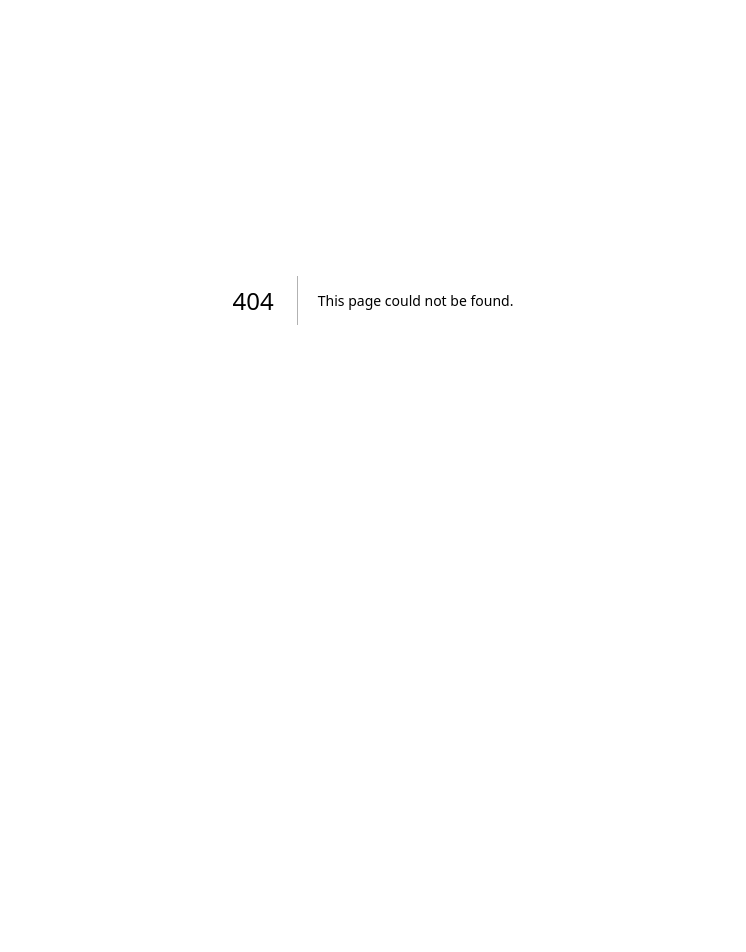
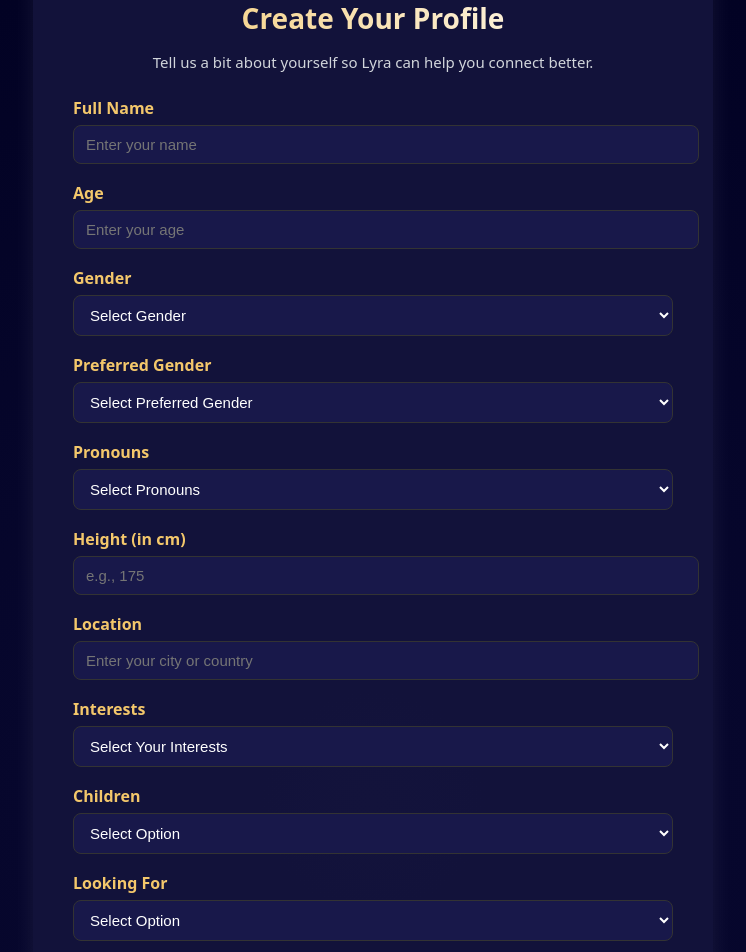
Before and after one commit to E-Camacho314/Endless_Moments_LLC-An_Intelligent_Safety-Focused_Dating_App, a Next.js app in the folder apps/web/: page /profile-setup in a window 1280 px wide. Before the commit this address had no page. Shown: the part 140-1092 px from the top of the page, without its empty margins (267-1013 px from the left). Before the commit the page ends 840 px from the top, so only its background shows below. Built offline with nearby package versions, Linux system fonts and the light colour scheme.

Commit message:
created profile page and added sign up page

```diff
--- /dev/null
+++ b/apps/web/src/app/profile-setup/page.tsx
@@ -0,0 +1,222 @@
+'use client';
+
+import { useState } from 'react';
+import { useRouter } from 'next/navigation';
+import './profileSetup.css';
+
+export default function ProfileSetupPage() {
+  const router = useRouter();
+
+  const [profile, setProfile] = useState({
+    name: '',
+    gender: '',
+    preferredGender: '',
+    pronouns: '',
+    age: '',
+    height: '',
+    location: '',
+    interests: '',
+    children: '',
+    lookingFor: '',
+    education: '',
+    occupation: '',
+    q1: '',
+    q2: '',
+    q3: '',
+  });
+
+  const handleChange = (
+    e: React.ChangeEvent<HTMLInputElement | HTMLTextAreaElement | HTMLSelectElement>
+  ) => {
+    setProfile({ ...profile, [e.target.name]: e.target.value });
+  };
+
+  const handleSubmit = (e: React.FormEvent) => {
+    e.preventDefault();
+    console.log('Profile created:', profile);
+    router.push('/profile');
+  };
+
+  return (
+    <div className="profile-setup-container">
+      <div className="profile-setup-box">
+        <h1>Create Your Profile</h1>
+        <p>Tell us a bit about yourself so Lyra can help you connect better.</p>
+
+        <form onSubmit={handleSubmit} className="profile-form">
+          {/* Name and Age */}
+          <div className="form-group">
+            <label>Full Name</label>
+            <input
+              name="name"
+              placeholder="Enter your name"
+              value={profile.name}
+              onChange={handleChange}
+              required
+            />
+          </div>
+          <div className="form-group">
+            <label>Age</label>
+            <input
+              name="age"
+              type="number"
+              placeholder="Enter your age"
+              value={profile.age}
+              onChange={handleChange}
+              required
+            />
+          </div>
+
+          {/* Gender Info */}
+          <div className="form-group">
+            <label>Gender</label>
+            <select name="gender" value={profile.gender} onChange={handleChange}>
+              <option value="">Select Gender</option>
+              <option value="Male">Male</option>
+              <option value="Female">Female</option>
+              <option value="Other">Other / Prefer not to say</option>
+            </select>
+          </div>
+
+          <div className="form-group">
+            <label>Preferred Gender</label>
+            <select
+              name="preferredGender"
+              value={profile.preferredGender}
+              onChange={handleChange}
+            >
+              <option value="">Select Preferred Gender</option>
+              <option value="Male">Male</option>
+              <option value="Female">Female</option>
+              <option value="Any">Any</option>
+            </select>
+          </div>
+
+          {/* Pronouns & Height */}
+          <div className="form-group">
+            <label>Pronouns</label>
+            <select name="pronouns" value={profile.pronouns} onChange={handleChange}>
+              <option value="">Select Pronouns</option>
+              <option value="He/Him">He/Him</option>
+              <option value="She/Her">She/Her</option>
+              <option value="They/Them">They/Them</option>
+            </select>
+          </div>
+
+          <div className="form-group">
+            <label>Height (in cm)</label>
+            <input
+              name="height"
+              placeholder="e.g., 175"
+              value={profile.height}
+              onChange={handleChange}
+            />
+          </div>
+
+          {/* Location */}
+          <div className="form-group">
+            <label>Location</label>
+            <input
+              name="location"
+              placeholder="Enter your city or country"
+              value={profile.location}
+              onChange={handleChange}
+            />
+          </div>
+
+          {/* Interests */}
+          <div className="form-group">
+            <label>Interests</label>
+            <select name="interests" value={profile.interests} onChange={handleChange}>
+              <option value="">Select Your Interests</option>
+              <option value="Fitness">Fitness</option>
+              <option value="Music">Music</option>
+              <option value="Art">Art</option>
+              <option value="Tech">Technology</option>
+              <option value="Travel">Travel</option>
+              <option value="Cooking">Cooking</option>
+            </select>
+          </div>
+
+          {/* Children / Looking For */}
+          <div className="form-group">
+            <label>Children</label>
+            <select name="children" value={profile.children} onChange={handleChange}>
+              <option value="">Select Option</option>
+              <option value="Yes">Yes</option>
+              <option value="No">No</option>
+            </select>
+          </div>
+
+          <div className="form-group">
+            <label>Looking For</label>
+            <select name="lookingFor" value={profile.lookingFor} onChange={handleChange}>
+              <option value="">Select Option</option>
+              <option value="Long-term">Long-term Relationship</option>
+              <option value="Short-term">Short-term / Casual</option>
+              <option value="Friendship">Friendship</option>
+            </select>
+          </div>
+
+          {/* Education & Occupation */}
+          <div className="form-group">
+            <label>Education</label>
+            <input
+              name="education"
+              placeholder="Enter your education level"
+              value={profile.education}
+              onChange={handleChange}
+            />
+          </div>
+
+          <div className="form-group">
+            <label>Occupation</label>
+            <input
+              name="occupation"
+              placeholder="Enter your job title or field"
+              value={profile.occupation}
+              onChange={handleChange}
+            />
+          </div>
+
+          {/* Fun Questions */}
+          <h3>✨ Quick Fun Questions</h3>
+
+          <div className="form-group">
+            <label>What's your perfect weekend?</label>
+            <textarea
+              name="q1"
+              placeholder="Tell us about your ideal weekend"
+              value={profile.q1}
+              onChange={handleChange}
+            />
+          </div>
+
+          <div className="form-group">
+            <label>What makes you laugh?</label>
+            <textarea
+              name="q2"
+              placeholder="Share what brings a smile to you"
+              value={profile.q2}
+              onChange={handleChange}
+            />
+          </div>
+
+          <div className="form-group">
+            <label>If you could travel anywhere, where would you go?</label>
+            <textarea
+              name="q3"
+              placeholder="Dream destination?"
+              value={profile.q3}
+              onChange={handleChange}
+            />
+          </div>
+
+          <button type="submit" className="submit-btn">
+            Finish & Save
+          </button>
+        </form>
+      </div>
+    </div>
+  );
+}
--- /dev/null
+++ b/apps/web/src/app/profile-setup/profileSetup.css
@@ -0,0 +1,90 @@
+.profile-setup-container {
+  display: flex;
+  justify-content: center;
+  align-items: center;
+  min-height: 100vh;
+  background: radial-gradient(circle at center, #0a0a33, #000020);
+  color: white;
+  padding: 40px;
+}
+
+.profile-setup-box {
+  background: rgba(20, 20, 60, 0.95);
+  padding: 40px;
+  border-radius: 16px;
+  width: 600px;
+  text-align: left;
+  box-shadow: 0 0 25px rgba(255, 255, 255, 0.08);
+}
+
+.profile-setup-box h1 {
+  font-size: 28px;
+  text-align: center;
+  margin-bottom: 10px;
+  background: linear-gradient(90deg, #f3c76b, #fff);
+  -webkit-background-clip: text;
+  -webkit-text-fill-color: transparent;
+}
+
+.profile-setup-box p {
+  color: #d1d5db;
+  text-align: center;
+  margin-bottom: 25px;
+  font-size: 15px;
+}
+
+.form-group {
+  margin-bottom: 18px;
+  display: flex;
+  flex-direction: column;
+}
+
+.form-group label {
+  font-weight: 600;
+  color: #f3c76b;
+  margin-bottom: 6px;
+}
+
+.profile-form input,
+.profile-form select,
+.profile-form textarea {
+  width: 100%;
+  padding: 10px 12px;
+  border-radius: 8px;
+  border: 1px solid #333;
+  background: #18184a;
+  color: white;
+  font-size: 15px;
+  transition: all 0.2s ease;
+}
+
+.profile-form input:focus,
+.profile-form select:focus,
+.profile-form textarea:focus {
+  border-color: #f3c76b;
+  box-shadow: 0 0 8px #f3c76b50;
+}
+
+textarea {
+  resize: vertical;
+  min-height: 60px;
+}
+
+.submit-btn {
+  background: linear-gradient(90deg, #f3c76b, #ffffff);
+  color: #290f5a;
+  font-weight: 700;
+  width: 100%;
+  padding: 12px;
+  border-radius: 8px;
+  border: none;
+  cursor: pointer;
+  margin-top: 25px;
+  font-size: 16px;
+  transition: transform 0.2s ease, box-shadow 0.2s ease;
+}
+
+.submit-btn:hover {
+  transform: scale(1.03);
+  box-shadow: 0 0 10px #f3c76b90;
+}
```
Also changed, not shown: apps/web/src/app/auth/success/page.tsx (+29 -1 lines), apps/web/src/app/profile/page.tsx (line endings or trailing spaces).
